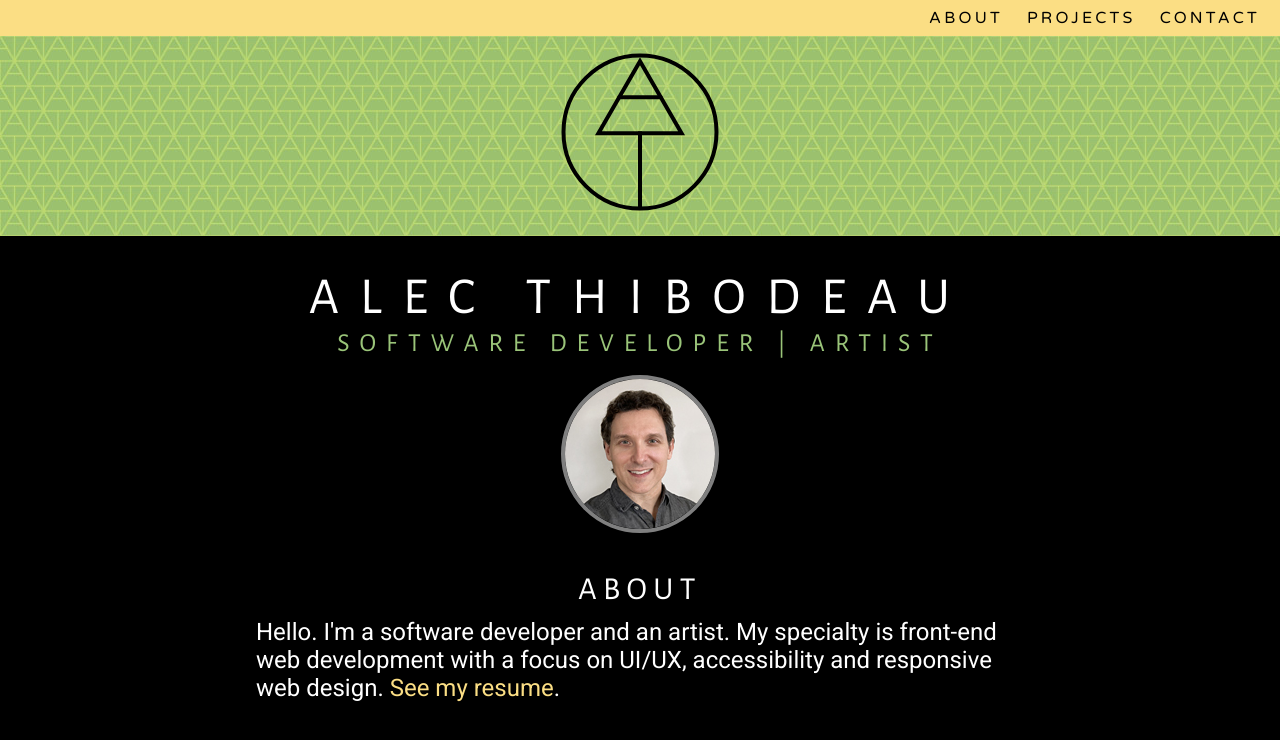
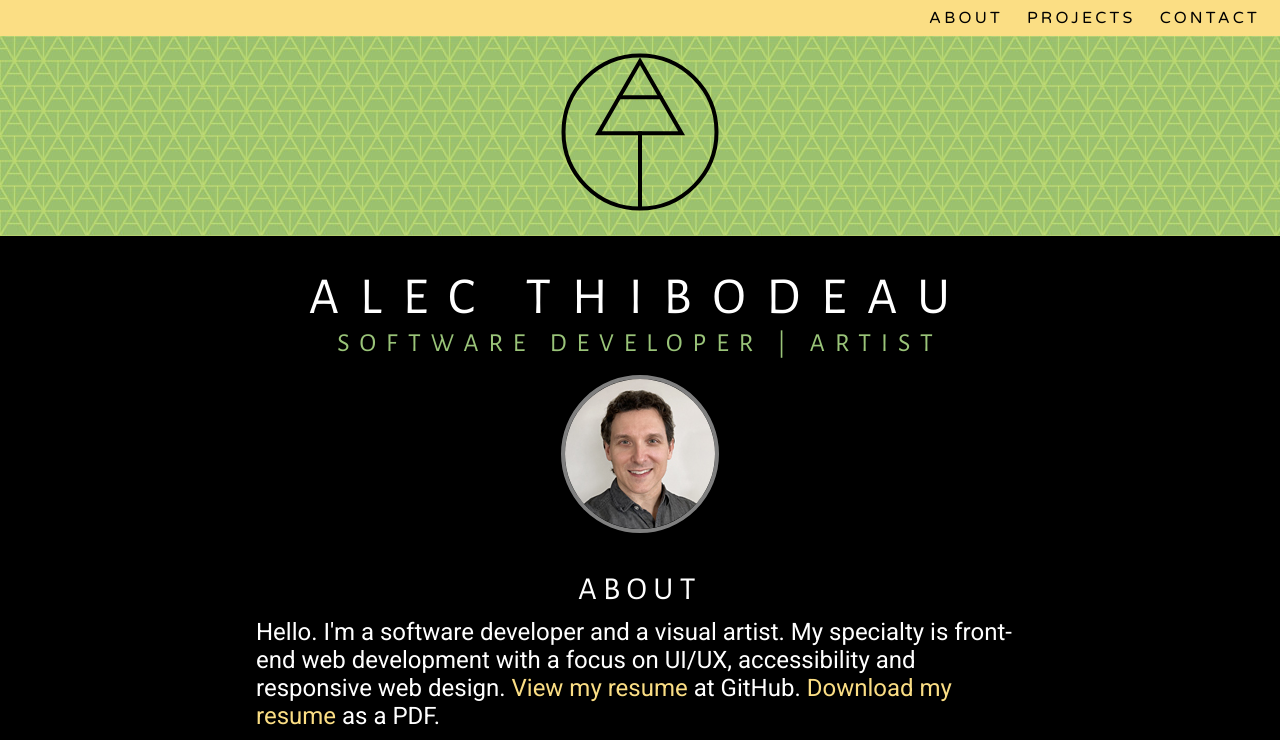
Before and after one commit to alecthibodeau/alecthibodeau.github.io, a React (Create React App) app: page / in a window 1280 px wide. Shown: the top 740 px of the page. Built offline with nearby package versions, Linux system fonts and the light colour scheme.

Commit message:
Update link to PDF

```diff
--- a/src/components/Footer.tsx
+++ b/src/components/Footer.tsx
@@ -5,7 +5,9 @@ import constants from '../constants';
 import ContactItem from '../interfaces/ContactItem';
 
 function renderContactItem(item: ContactItem, index: number) {
+
   const isResume: boolean = item.name.toLowerCase() === 'resume';
+
   return (
     <a
       key={`${item.name}${index}`}
--- a/src/components/Header.tsx
+++ b/src/components/Header.tsx
@@ -2,6 +2,7 @@
 import constants from '../constants';
 
 function Header() {
+
   function renderNavItem(item: string, index: number) {
     return (
       <a key={`${item}${index}`} href={`#${item}`}>
--- a/src/components/Main.tsx
+++ b/src/components/Main.tsx
@@ -7,11 +7,8 @@ import ProjectItem from '../interfaces/ProjectItem';
 /* Components */
 import Project from './Project';
 
-/* Documents */
-import pdfResume from '../assets/documents/alec_thibodeau_resume_web.pdf';
-
 function Main() {
-  const { headshot, tree, coolTile, greenTile, sunnyTile, projectItems  } = constants;
+  const { headshot, tree, pdfResumeDownload, pdfResumeView, coolTile, greenTile, sunnyTile, projectItems  } = constants;
 
   /**
    * Spread attributes can be useful but they also make it easy to pass unnecessary props
@@ -43,9 +40,9 @@ function Main() {
         <img src={headshot} className="headshot-img" alt="Alec Thibodeau headshot" />
         <div className="paragraph-title">about</div>
         <p>
-          Hello. I'm a software developer and an artist. My specialty is front-end
+          Hello. I'm a software developer and a visual artist. My specialty is front-end
           web development with a focus on UI/UX, accessibility and responsive web
-          design. <a href={pdfResume} target="_blank" rel="noreferrer" className="text-link">See my resume</a>.
+          design. <a href={pdfResumeView} target="_blank" rel="noreferrer" className="text-link">View my resume</a> at GitHub. <a href={pdfResumeDownload} rel="noreferrer" className="text-link">Download my resume</a> as a PDF.
         </p>
       </div>
       <div className="banner-02" style={{backgroundImage: `url(${coolTile})`}}></div>
--- a/src/constants.ts
+++ b/src/constants.ts
@@ -19,12 +19,15 @@ import linkedIn from './assets/images/icon_solid_linkedin.svg';
 import gitHub from './assets/images/icon_solid_github.svg';
 import resume from './assets/images/icon_solid_resume.svg';
 
-/* Documents */
-import pdfResume from './assets/documents/alec_thibodeau_resume_web.pdf';
+/* Interfaces */
+import ContactItem from './interfaces/ContactItem';
+import ProjectItem from './interfaces/ProjectItem';
 
-const navItems = ['about', 'projects', 'contact'];
+const navItems: string[] = ['about', 'projects', 'contact'];
+const pdfResumeDownload: string = 'https://github.com/alecthibodeau/alecthibodeau.github.io/raw/main/src/assets/documents/alec_thibodeau_resume_web.pdf';
+const pdfResumeView: string = 'https://github.com/alecthibodeau/alecthibodeau.github.io/blob/main/src/assets/documents/alec_thibodeau_resume_web.pdf';
 
-const projectItems = [
+const projectItems: ProjectItem[] = [
   {
     id: 'cookieTimeTrivia',
     name: 'Cookie Time Trivia',
@@ -93,7 +96,7 @@ const projectItems = [
   }
 ]
 
-const contactItems = [
+const contactItems: ContactItem[] = [
   {
     name: 'email',
     href: 'mailto:alec@alect.me',
@@ -112,7 +115,7 @@ const contactItems = [
   },
   {
     name: 'Resume',
-    href: pdfResume,
+    href: pdfResumeView,
     image: resume
   }
 ]
@@ -120,6 +123,8 @@ const contactItems = [
 const constants = {
   headshot,
   tree,
+  pdfResumeDownload,
+  pdfResumeView,
   coolTile,
   greenTile,
   sunnyTile,
```
